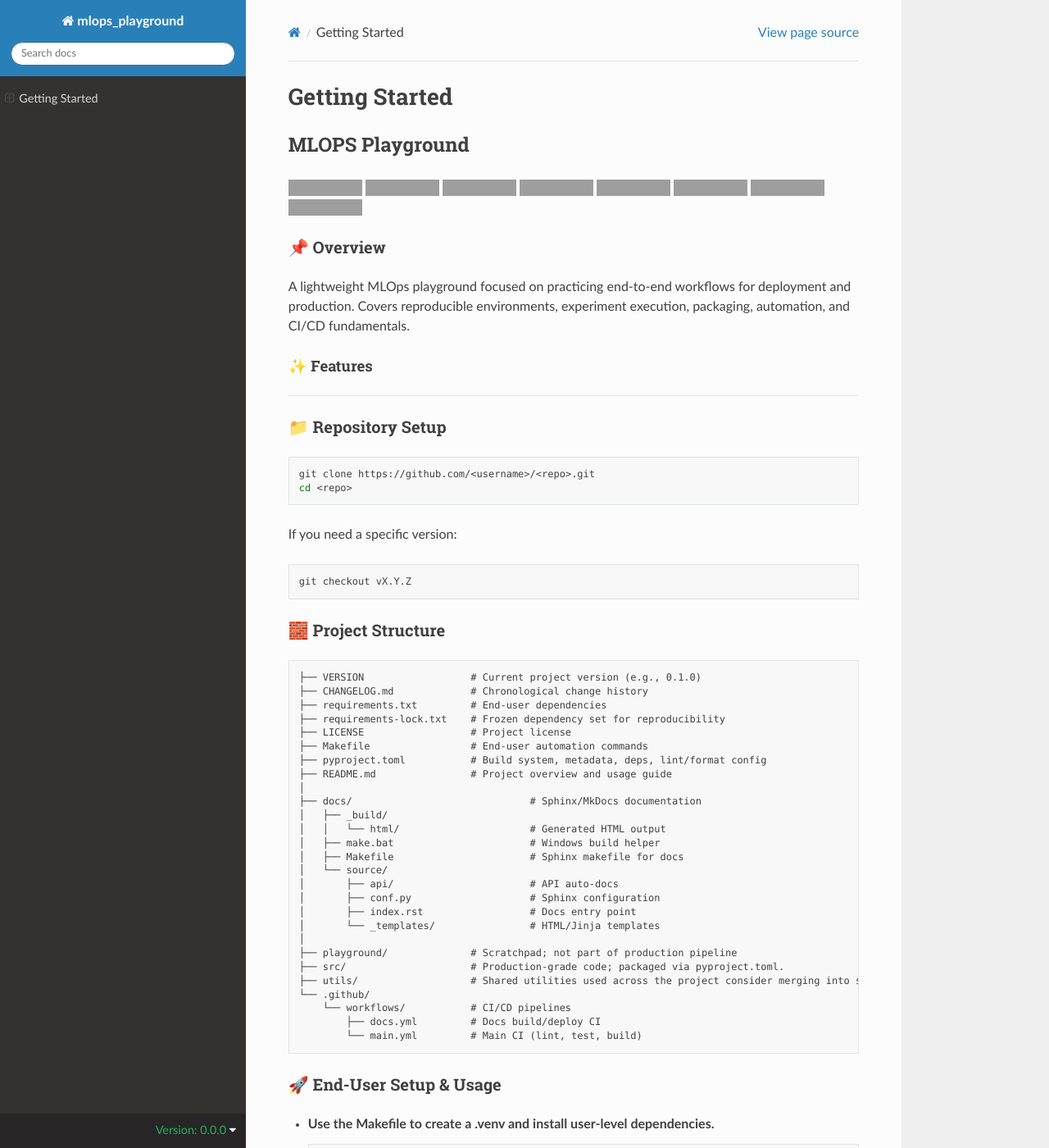
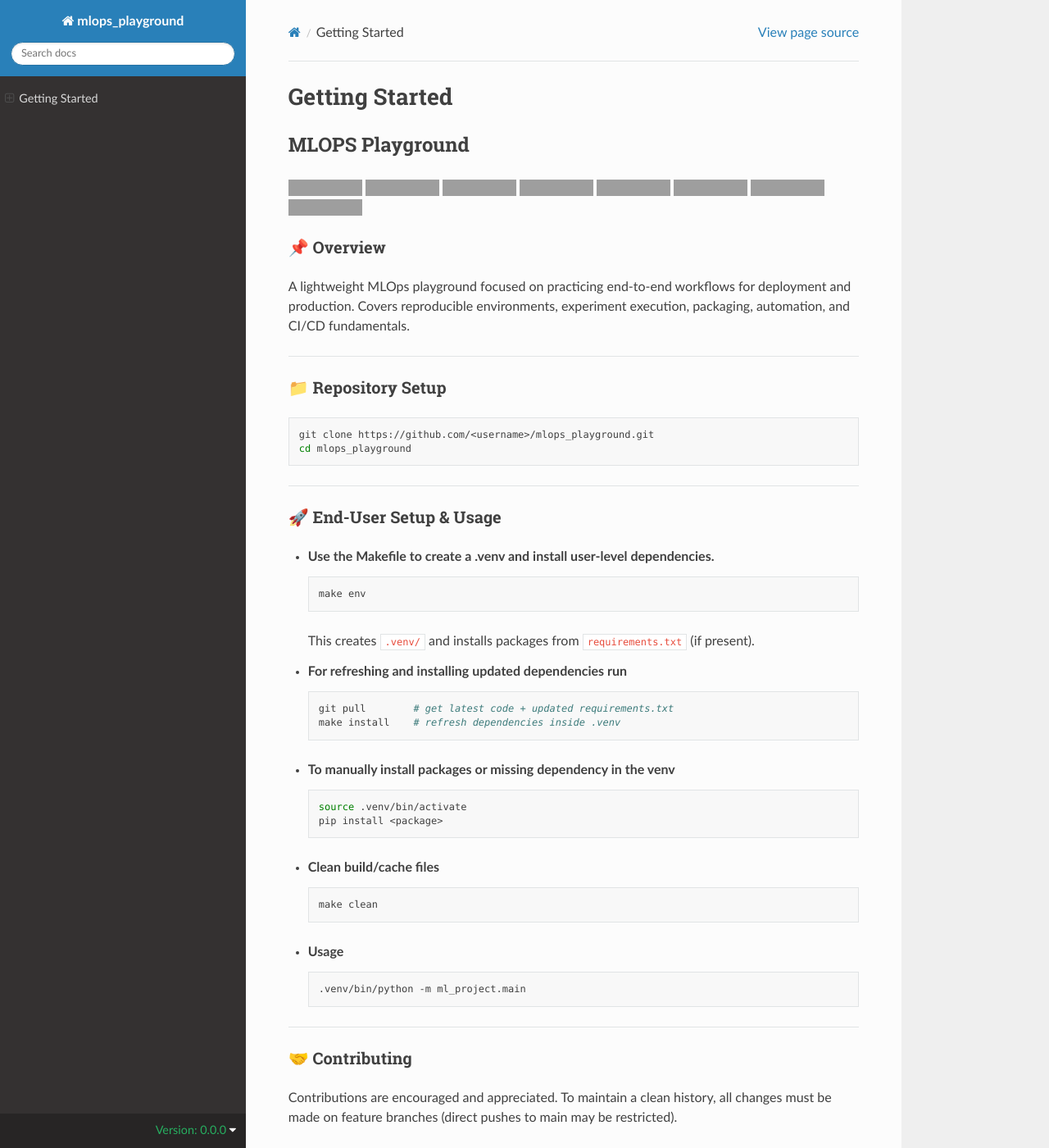
Before and after one commit to ashriva16/git_playground, a Sphinx documentation site: the page built from docs/source/index.rst, in a window 1280 px wide and 1400 px high. Shown: the whole window at 82% size. Built offline with Sphinx 7.4.7 and the Read the Docs theme 3.1.0, drawn with Linux system fonts in a browser that asks for light colours; pages that are not in the unit, such as notebooks, are missing from menus; some of the changed text lies outside the part shown; grey boxes are pictures that could not be loaded.

Commit message:
minor changes

````diff
--- a/README.md
+++ b/README.md
@@ -27,54 +27,16 @@
 A lightweight MLOps playground focused on practicing end-to-end workflows for deployment and production.
 Covers reproducible environments, experiment execution, packaging, automation, and CI/CD fundamentals.
 
-### ✨ Features
-
 ---
 
 ## 📁 Repository Setup
 
 ```sh
-git clone https://github.com/<username>/<repo>.git
-cd <repo>
+git clone https://github.com/<username>/mlops_playground.git
+cd mlops_playground
 ```
 
-If you need a specific version:
-
-```sh
-git checkout vX.Y.Z
-```
-
-## 🧱 Project Structure
-
-```text
-├── VERSION                  # Current project version (e.g., 0.1.0)
-├── CHANGELOG.md             # Chronological change history
-├── requirements.txt         # End-user dependencies
-├── requirements-lock.txt    # Frozen dependency set for reproducibility
-├── LICENSE                  # Project license
-├── Makefile                 # End-user automation commands
-├── pyproject.toml           # Build system, metadata, deps, lint/format config
-├── README.md                # Project overview and usage guide
-│
-├── docs/                              # Sphinx/MkDocs documentation
-│   ├── _build/
-│   │   └── html/                      # Generated HTML output
-│   ├── make.bat                       # Windows build helper
-│   ├── Makefile                       # Sphinx makefile for docs
-│   └── source/
-│       ├── api/                       # API auto-docs
-│       ├── conf.py                    # Sphinx configuration
-│       ├── index.rst                  # Docs entry point
-│       └── _templates/                # HTML/Jinja templates
-│
-├── playground/              # Scratchpad; not part of production pipeline
-├── src/                     # Production-grade code; packaged via pyproject.toml.
-├── utils/                   # Shared utilities used across the project consider merging into src/ if used by package.
-└── .github/
-    └── workflows/           # CI/CD pipelines
-        ├── docs.yml         # Docs build/deploy CI
-        └── main.yml         # Main CI (lint, test, build)
-```
+---
 
 ## 🚀 End-User Setup & Usage
 
@@ -109,61 +71,73 @@
 - **Usage**
 
     ```sh
-    .venv/bin/python main.py
+    .venv/bin/python -m ml_project.main
     ```
+
+---
 
 ## 🤝 Contributing
 
 Contributions are encouraged and appreciated. To maintain a clean history, all changes must be made on feature branches (direct pushes to main may be restricted).
 
-### Setup
+### Setup Development Environment
 
-```sh
-python3 -m venv .venv
-pip install --upgrade pip
-source .venv/bin/activate
-pip install -e ".[dev,docs]"
-```
+  ```sh
+  python3 -m venv .venv
+  pip install --upgrade pip
+  source .venv/bin/activate
+  pip install -e ".[dev]"
+  ```
 
 This installs:
 
 - the project in editable mode
-- dev tools (pytest, black, isort, flake8, pylint)
+- dev tools (pytest, black, isort, flake8, pylint, mypy)
 - docs tools (sphinx, myst-parser, nbsphinx, etc.)
 
 ### Workflow
 
-- To get started:
+- Follow the method to push/pull your transformations
 
-```sh
-source .venv/bin/activate
-# Make sure main is up to date
-git checkout main
-git pull --rebase
-# Create a feature branch
-git checkout -b <feature-name>
-```
+- **Getting started**
 
-- Optional but recommended checks:
+  ```sh
+  source .venv/bin/activate
+  # Make sure main is up to date
+  git pull origin main
+  ```
 
-```sh
-pytest
-black <files>
-isort <files>
-flake8 <files>
-```
+- **Create your branch for your task (choose a clear name) and follow the workflow locally**
 
-- To apply changes:
+  ```sh
+  git checkout -b my-task-branch
 
-```sh
-# Stage and commit
-git add <files...>
-git commit -m "feat: short description"
-# Push the feature branch and open a PR
-git push -u origin <feature-name>
-```
+  git add .
+  git commit -m "Describe what you did."
+  ```
+
+- **push to remote for the first time**
+
+  ```sh
+  git push -u origin my-task-branch
+  ```
+
+- **after that, push usually**
+
+  ```sh
+  git push
+  ```
+
+- **If you want to get updates from main into your branch**
+
+  ```sh
+  # Update your branch with the newest main changes
+  git pull origin main --rebase
+  ```
 
 PR will be reviewed by admin as soon as possible.
+
+---
 
 ## 👤 Maintainer
 
@@ -176,9 +150,13 @@
 
 This project is licensed under the [MIT License](https://opensource.org/licenses/MIT). See the `LICENSE` file for full details.
 
-## Project Status
+---
+
+## 📈 Project Status
 
 > Status: 🚧 In Development — Not ready for production use.
+
+---
 
 ## 📘 References
 
--- a/docs/source/conf.py
+++ b/docs/source/conf.py
@@ -14,14 +14,15 @@
 # -----------------------------------------------------------------------------
 # Project information
 # -----------------------------------------------------------------------------
+
 project = "mlops_playground"
 author = "Ankit Shrivastava"
 copyright = "2025, Ankit Shrivastava"
 
-
 # -----------------------------------------------------------------------------
 # General configuration
 # -----------------------------------------------------------------------------
+
 templates_path = ["_templates"]
 exclude_patterns = ["_build", "Thumbs.db", ".DS_Store"]
 master_doc = "index"
@@ -31,7 +32,6 @@
 
 # Member ordering in autodoc
 autodoc_member_order = "groupwise"
-
 
 # -----------------------------------------------------------------------------
 # Sphinx extensions
@@ -54,14 +54,12 @@
     "dollarmath",
 ]
 
-
 # -----------------------------------------------------------------------------
 # HTML output configuration
 # -----------------------------------------------------------------------------
 html_theme = "sphinx_rtd_theme"
 html_show_sourcelink = True
 html_last_updated_fmt = "%b %d, %Y"
-
 
 # -----------------------------------------------------------------------------
 # Autodoc behavior
@@ -89,7 +87,7 @@
 # -----------------------------------------------------------------------------
 # Custom autodoc behavior (never skip special methods)
 # -----------------------------------------------------------------------------
-def skip(app, what, name, obj, would_skip, options):
+def skip(_app, _what, name, _obj, would_skip, _options):
     """Decide whether Sphinx autodoc should skip a member."""
     if name in ("__init__", "__repr__", "__str__"):
         return False
@@ -104,9 +102,10 @@
 # -----------------------------------------------------------------------------
 # Version from VERSION file
 # -----------------------------------------------------------------------------
+
 VERSION_FILE = os.path.join(PROJECT_ROOT, "VERSION")
 if os.path.exists(VERSION_FILE):
-    with open(VERSION_FILE) as f:
+    with open(VERSION_FILE, encoding="utf-8") as f:
         release = f.read().strip()
 else:
     release = "0.0.0"  # fallback if VERSION missing
````
